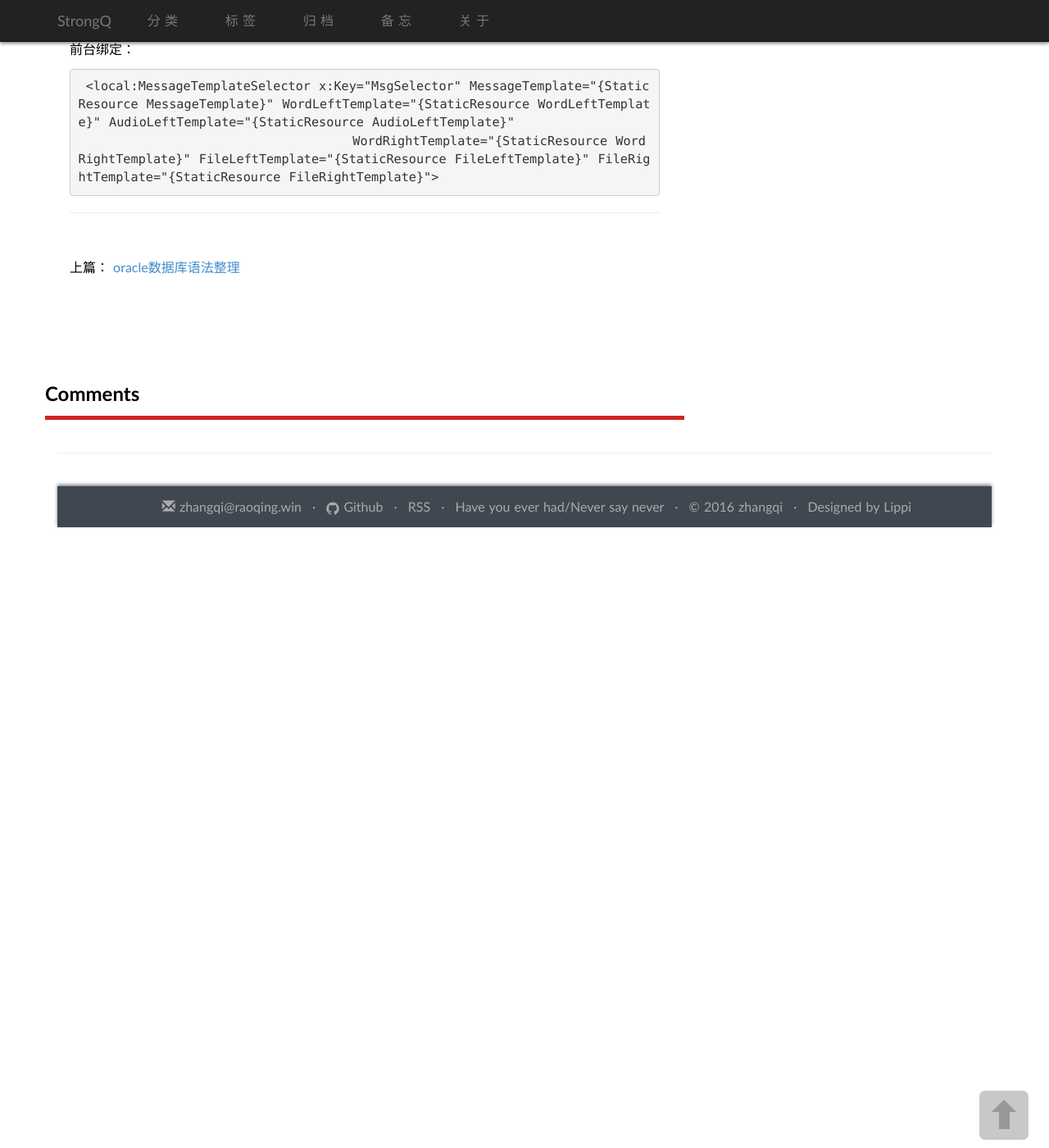
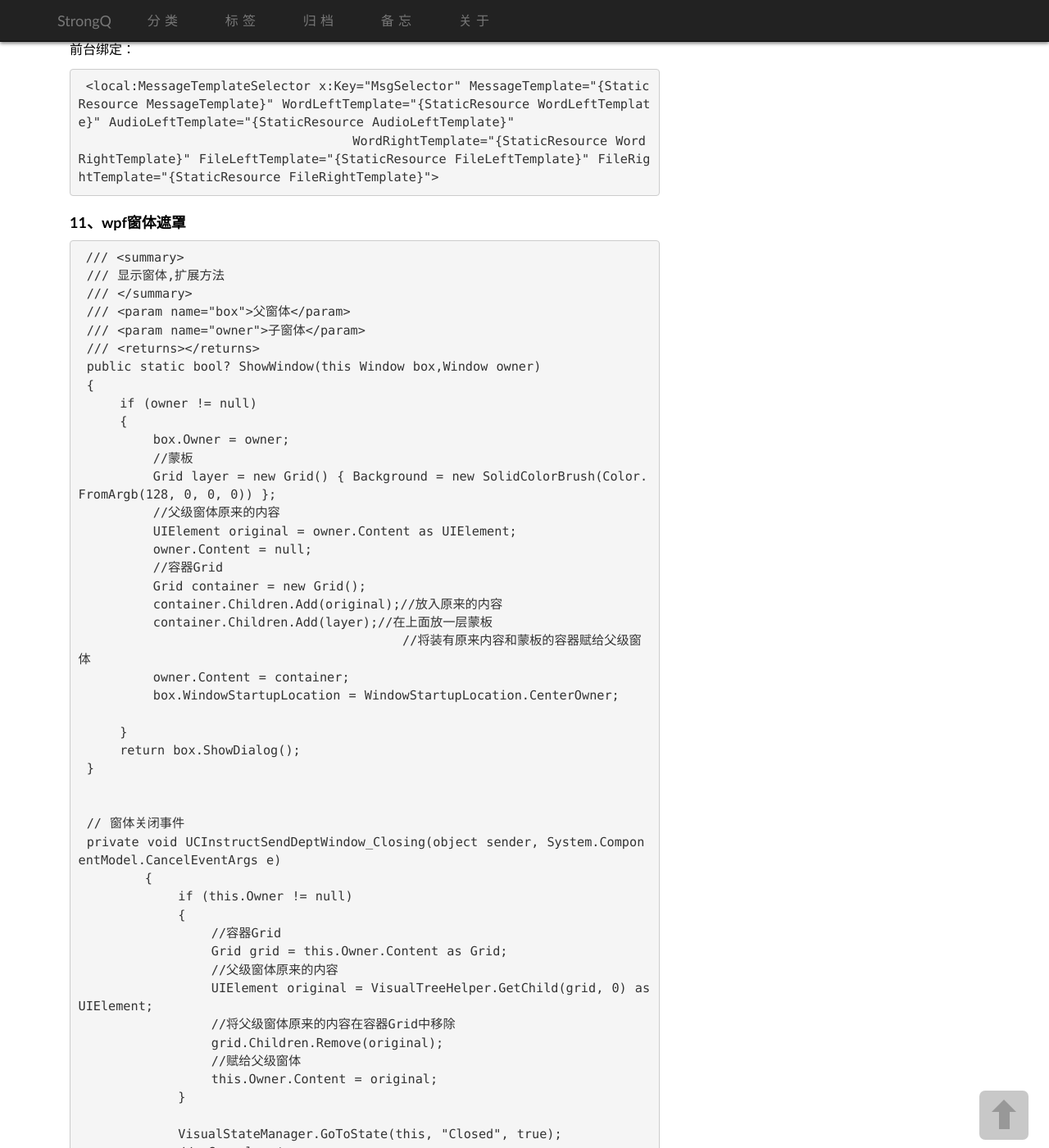
Before and after one commit to strongQ/caoyinping, a Jekyll site: the page built from _posts/2017-07-20-wpf-summary.md, in a window 1280 px wide and 1400 px high, scrolled down 5590 px. Shown: the whole window at 82% size. Built offline with Jekyll 4.4.1, drawn with Linux system fonts in a browser that asks for light colours; some web fonts are replaced; comment, search, counter and statistics services are not loaded; some of the changed text lies outside the part shown.

Commit message:
wpf-window

```diff
--- a/_posts/2017-07-20-wpf-summary.md
+++ b/_posts/2017-07-20-wpf-summary.md
@@ -228,3 +228,53 @@ description:  工作中记录的一些WPF知识
 
      <local:MessageTemplateSelector x:Key="MsgSelector" MessageTemplate="{StaticResource MessageTemplate}" WordLeftTemplate="{StaticResource WordLeftTemplate}" AudioLeftTemplate="{StaticResource AudioLeftTemplate}"
                                      WordRightTemplate="{StaticResource WordRightTemplate}" FileLeftTemplate="{StaticResource FileLeftTemplate}" FileRightTemplate="{StaticResource FileRightTemplate}">
+
+
+### 11、wpf窗体遮罩
+     /// <summary>
+     /// 显示窗体,扩展方法
+     /// </summary>
+     /// <param name="box">父窗体</param>
+     /// <param name="owner">子窗体</param>
+     /// <returns></returns>
+     public static bool? ShowWindow(this Window box,Window owner)
+     {
+         if (owner != null)
+         {
+             box.Owner = owner;
+             //蒙板
+             Grid layer = new Grid() { Background = new SolidColorBrush(Color.FromArgb(128, 0, 0, 0)) };
+             //父级窗体原来的内容
+             UIElement original = owner.Content as UIElement;
+             owner.Content = null;
+             //容器Grid
+             Grid container = new Grid();
+             container.Children.Add(original);//放入原来的内容
+             container.Children.Add(layer);//在上面放一层蒙板
+                                           //将装有原来内容和蒙板的容器赋给父级窗体
+             owner.Content = container;
+             box.WindowStartupLocation = WindowStartupLocation.CenterOwner;
+
+         }
+         return box.ShowDialog();
+     }
+
+
+     // 窗体关闭事件
+     private void UCInstructSendDeptWindow_Closing(object sender, System.ComponentModel.CancelEventArgs e)
+            {
+                if (this.Owner != null)
+                {
+                    //容器Grid
+                    Grid grid = this.Owner.Content as Grid;
+                    //父级窗体原来的内容
+                    UIElement original = VisualTreeHelper.GetChild(grid, 0) as UIElement;
+                    //将父级窗体原来的内容在容器Grid中移除
+                    grid.Children.Remove(original);
+                    //赋给父级窗体
+                    this.Owner.Content = original;
+                }
+
+                VisualStateManager.GoToState(this, "Closed", true);
+                //e.Cancel = true;
+            }
```
